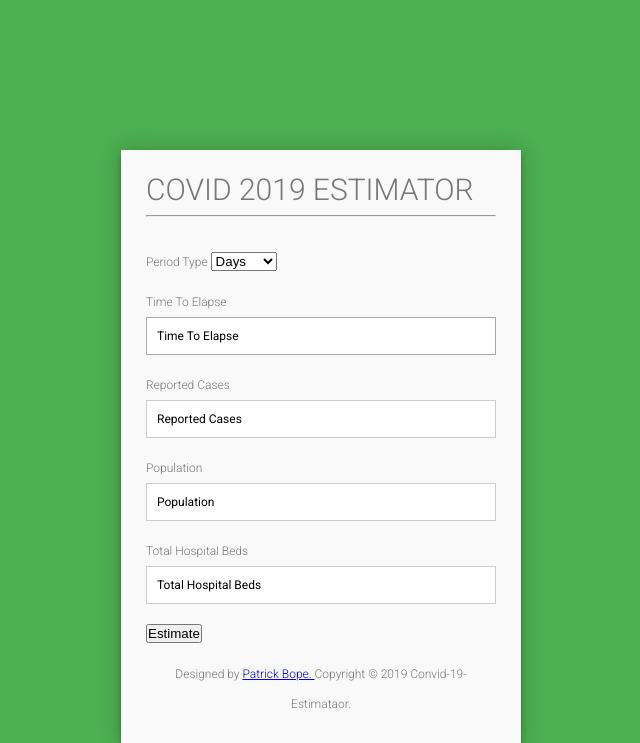
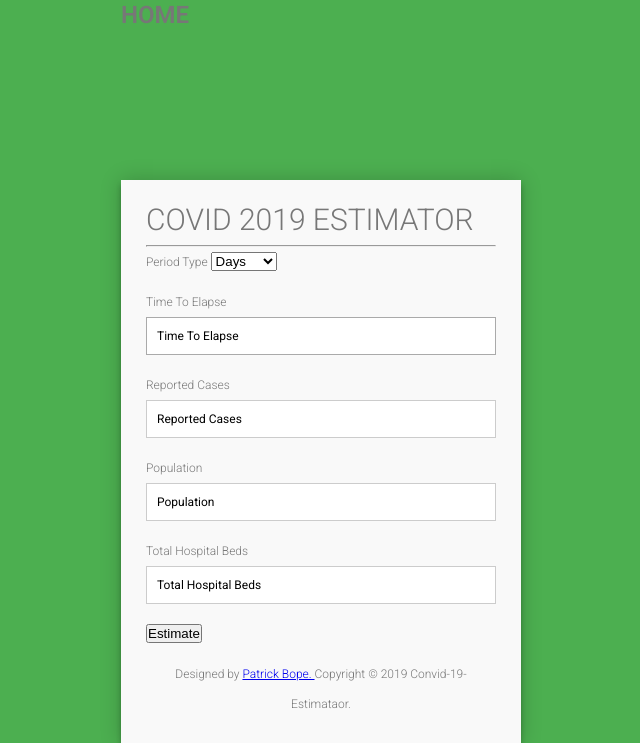
Before and after one commit to patbpm/convid19estimator, a Django app: page / in a window 1280 px wide. Shown: the top 743 px of the page, without its empty margins (319-959 px from the left). Run offline with Django 3.2, Linux system fonts and the light colour scheme; some libraries are stand-ins or nearby versions.

Commit message:
fixing style 3

```diff
--- a/convidapp/static/convidapp/css/index.css
+++ b/convidapp/static/convidapp/css/index.css
@@ -1,4 +1,4 @@
-@import url(https://fonts.googleapis.com/css?family=Roboto:400,300,600,400italic);
+@import url(https://fonts.googleapis.com/css?family=Roboto:400,300,600,400italic&display=swap);
 * {
   margin: 0;
   padding: 0;
@@ -129,6 +129,7 @@ fieldset {
 
 @media (min-width: 40em) {
   #contact h3 {
-    font-size: 3.5rem;
+    font-size: 1.5rm;
+    font-display: swap;
   }
 }
--- a/templates/base.html
+++ b/templates/base.html
@@ -9,11 +9,11 @@
     <meta name="author" content="Patrick Bope">
     <meta name="description" content="This is an example of app that estimate the impact of convid -19. The esult provide the severe and the normal impact.">
     <title>{% block title %} HOME | Welcome {% endblock %}</title>
-    <link rel="stylesheet" href="{% static 'convidapp/css/index.css' %}">
+    <link rel="stylesheet" href="{% static 'convidapp/css/index.css' %}" >
 </head>
 <body class="container">
     <header>
-
+        <h1>HOME</h1>
     </header>
     {% block content %}
     {% endblock %}
--- a/templates/convidapp/templates/homepage.html
+++ b/templates/convidapp/templates/homepage.html
@@ -5,7 +5,7 @@
     <form id="contact" action="" method="post">
       <h3>COVID 2019 ESTIMATOR</h3>
       <hr>
-      <br>
+
       <fieldset>
         <label for ="Period" >Period Type</label>
 
```
